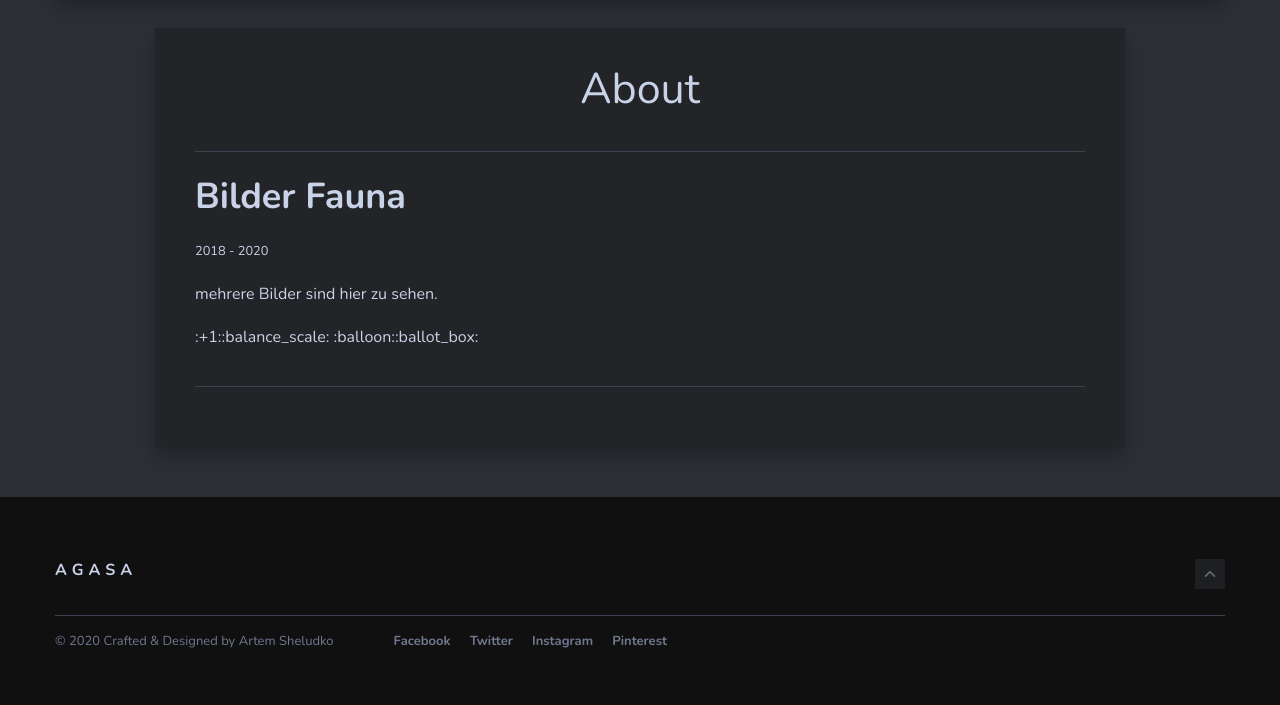
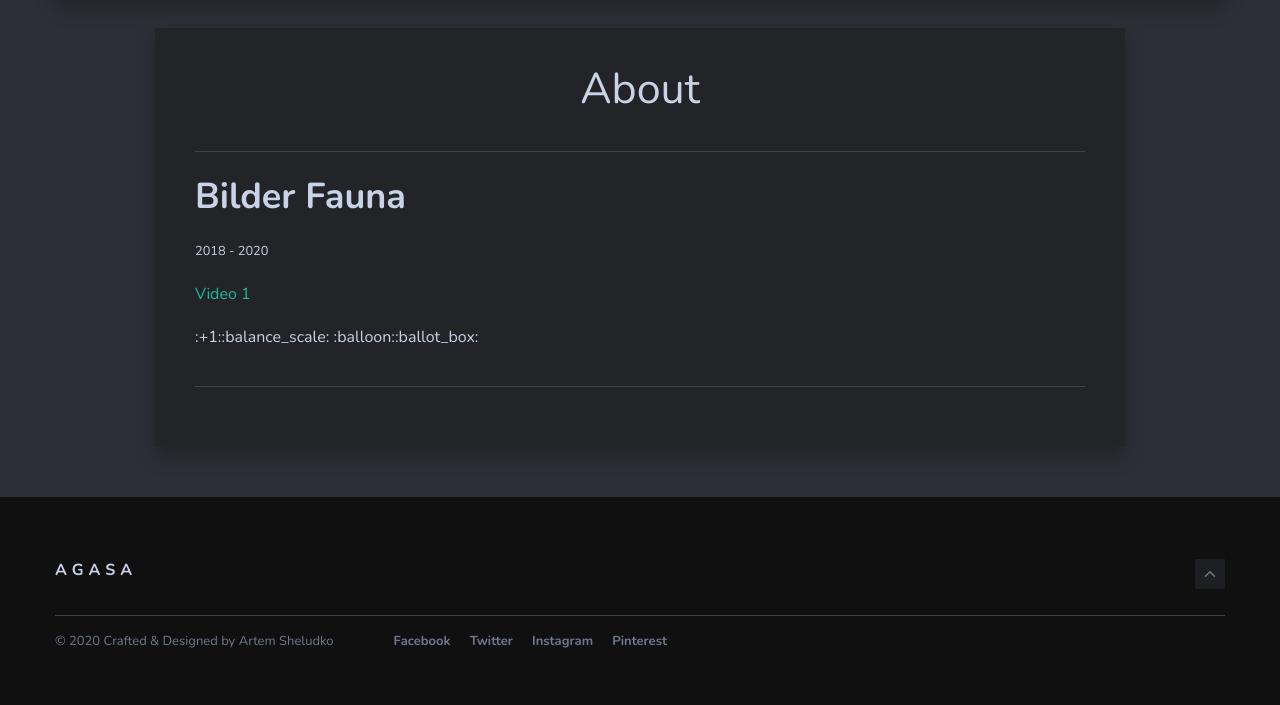
Before and after one commit to heronvondralbra/agasa-test1, a Jekyll site: the page built from _pages/about.md, in a window 1280 px wide. Shown: the part 697-1402 px from the top of the page. Built offline with Jekyll 4.4.1, drawn with Linux system fonts in a browser that asks for light colours; nearby versions of some CDN libraries.

Commit message:
Update about.md

```diff
--- a/_pages/about.md
+++ b/_pages/about.md
@@ -9,7 +9,8 @@ permalink: /about/
 
 <small>2018 - 2020</small>
 
-mehrere Bilder sind hier zu sehen.
+[Video 1](https://www.youtube.com/watch?v=_WIZPgPB8Wk "powershell Loops")
+
 
 :+1::balance_scale:
 :balloon::ballot_box:
```
